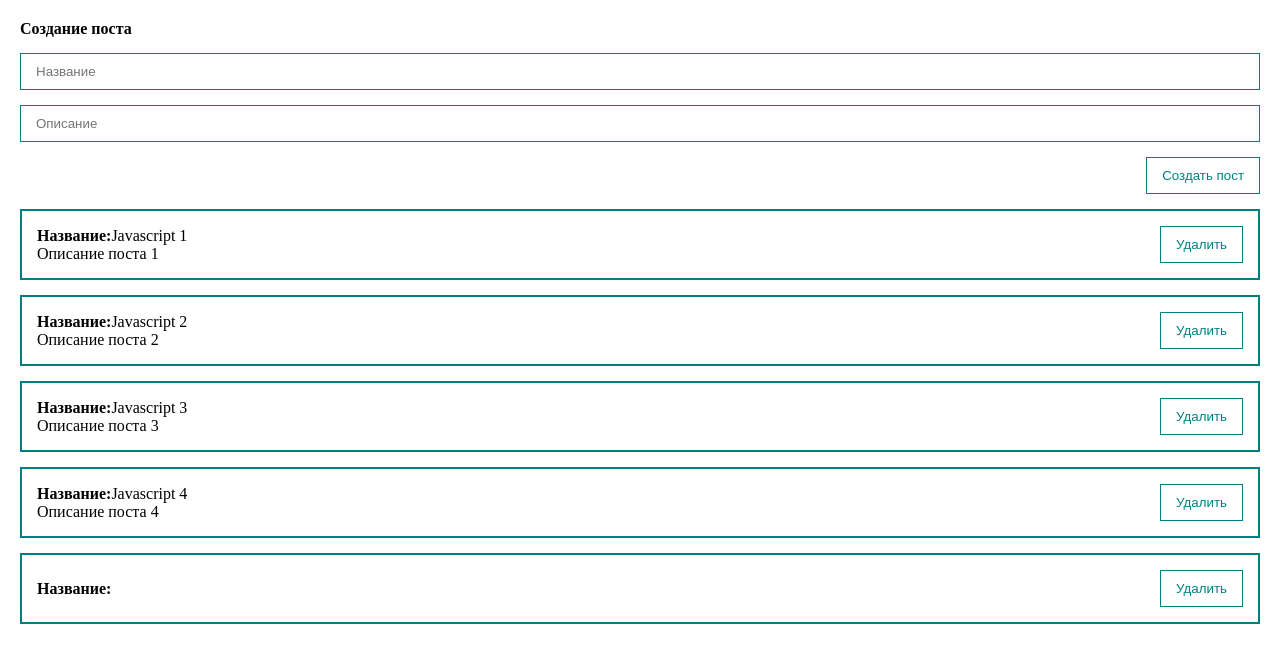
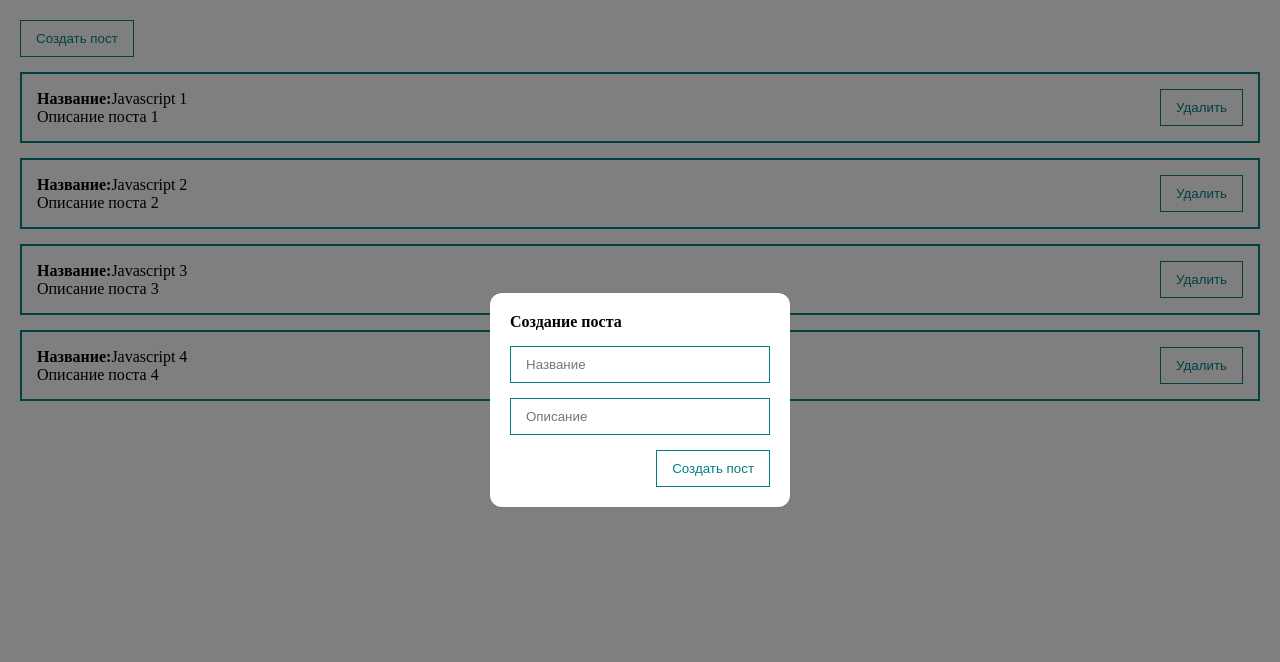
Before and after one commit to SolarEquine/vue-crash-course, a Vue app: page / in a window 1280 px wide. Both pictures are taken after a click on the button "Создать пост". Shown: the top 662 px of the page. Built offline with nearby package versions, Linux system fonts and the light colour scheme.

Commit message:
Dialog window created

```diff
--- a/src/App.vue
+++ b/src/App.vue
@@ -1,10 +1,18 @@
 <template>
     <div class="app">
-        <post-form
+        <my-button
+        @click="showDialog"
+        >Создать пост
+    </my-button>
+        <my-dialog v-model:show="dialogVisible">
+            <post-form
             @create="createPost"
         />
+        </my-dialog>
+
         <post-list
             :posts="posts"
+            @remove="removePost"
         />
     </div>
 </template>
@@ -12,12 +20,15 @@
 <script>
 import PostForm from "@/components/PostForm";
 import PostList from "@/components/PostList";
+import MyDialog from "./components/UI/MyDialog.vue";
 
 export default {
 
     components:{
-        PostForm, PostList
-    },
+    PostForm,
+    PostList,
+    MyDialog
+},
 
     data(){
         return{
@@ -27,6 +38,7 @@
             {id: 3, title: "Javascript 3", body: "Описание поста 3"},
             {id: 4, title: "Javascript 4", body: "Описание поста 4"},
         ],
+        dialogVisible: false,
         }
 
     },
@@ -34,8 +46,15 @@
     methods: {
         createPost(post){
             this.posts.push(post);
+            this.dialogVisible = false;
         },
 
+        removePost(post){
+            this.posts = this.posts.filter(p => p.id !== post.id);
+        },
+        showDialog(){
+            this.dialogVisible = true;
+        }
     }
 
 };
--- a/src/components/PostForm.vue
+++ b/src/components/PostForm.vue
@@ -1,17 +1,15 @@
 <template>
     <form class="form" @submit.prevent>
         <h4>Создание поста</h4>
-        <input
+        <my-input
             v-model="post.title"
-            class="input"
             type="text"
-            placeholder="Название">
+            placeholder="Название"/>
 
-        <input
+        <my-input
             v-model="post.body"
-            class="input"
             type="text"
-            placeholder="Описание">
+            placeholder="Описание"/>
 
         <my-button
             class="button"
@@ -49,12 +47,7 @@
 </script>
 
 <style scoped>
-.input{
-    width: 100%;
-    border: 1px solid teal;
-    padding: 10px 15px;
-    margin-top: 15px;
-}
+
 
 .form{
     display: flex;
--- a/src/components/PostItem.vue
+++ b/src/components/PostItem.vue
@@ -5,7 +5,9 @@
             <div>{{ post.body }}</div>
         </div>
         <div>
-            <my-button>Удалить</my-button>
+            <my-button
+            @click="$emit('remove', post)"
+            >Удалить</my-button>
         </div>
     </div>
 </template>
--- a/src/components/PostList.vue
+++ b/src/components/PostList.vue
@@ -1,9 +1,13 @@
 <template>
-    <post-item
-        v-for="post in posts"
-        :post="post"
-        :key="post"
-    />
+    <div v-if="posts.length > 0">
+        <post-item
+            v-for="post in posts"
+            :post="post"
+            :key="post.id"
+            @remove = "$emit('remove', post)"
+        />
+    </div>
+    <div v-else style="color:red">Постов нет :(</div>
 </template>
 
 <script>
--- /dev/null
+++ b/src/components/UI/MyDialog.vue
@@ -0,0 +1,47 @@
+<template>
+    <div class = "dialog" v-if="show" @click="hideDialog">
+        <div @click.stop class="dialog__content">
+            <slot></slot>
+        </div>
+    </div>
+</template>
+
+<script>
+    export default {
+        name: "my-dialog",
+
+        props: {
+            show:{
+                type: Boolean,
+                default: false
+            }
+        },
+
+        methods:{
+            hideDialog(){
+                this.$emit("update:show", false);
+            }
+        }
+    }
+</script>
+
+<style scoped>
+.dialog{
+    left: 0;
+    right: 0;
+    top: 0;
+    bottom: 0;
+    position: fixed;
+    background: rgba(0, 0, 0, 0.5);
+    display: flex;
+}
+
+.dialog__content{
+    margin: auto;
+    background: white;
+    border-radius: 12px;
+    min-height: 50px;
+    min-width: 300px;
+    padding: 20px;
+}
+</style>
--- /dev/null
+++ b/src/components/UI/MyInput.vue
@@ -0,0 +1,27 @@
+<template>
+    <input :value="modelValue" @input="updateInput" class="input" type="text">
+</template>
+
+<script>
+export default{
+    name: "my-input",
+    props:{
+        modelValue: [String, Number]
+    },
+
+    methods:{
+        updateInput(event){
+            this.$emit('update:modelValue', event.target.value)
+        }
+    }
+}
+</script>
+
+<style scoped>
+    .input{
+    width: 100%;
+    border: 1px solid teal;
+    padding: 10px 15px;
+    margin-top: 15px;
+}
+</style>
```
Also changed, not shown: src/components/UI/index.js (+5 -2 lines).
